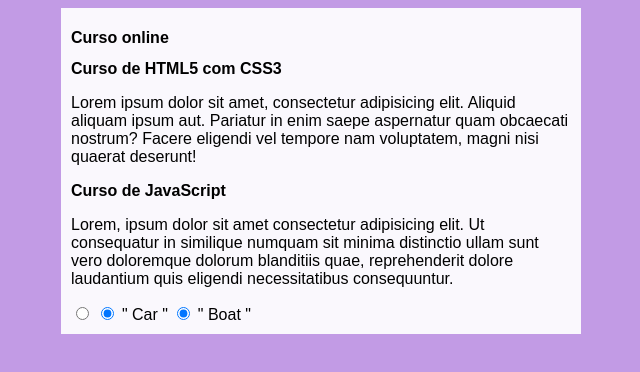
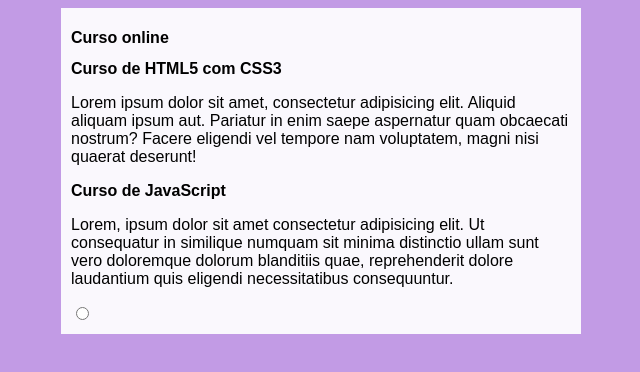
Before and after one commit to Werek45/Projeto-site, a plain HTML site: page index.html in a window 1280 px wide. Shown: the whole page, without its empty margins (319-959 px from the left). Drawn offline with Linux system fonts and the light colour scheme.

Commit message:
Update index.html

```diff
--- a/index.html
+++ b/index.html
@@ -26,14 +26,6 @@
         <input type="radio">
 
      </article>
-        <label for="">
-            <input type="radio" id="car" value="car"
-            checked>
-            " Car "
-
-            <input type="radio" id="boat" value="boat" checked>
-            " Boat "
-        </label>
 
 
     </main>
```
